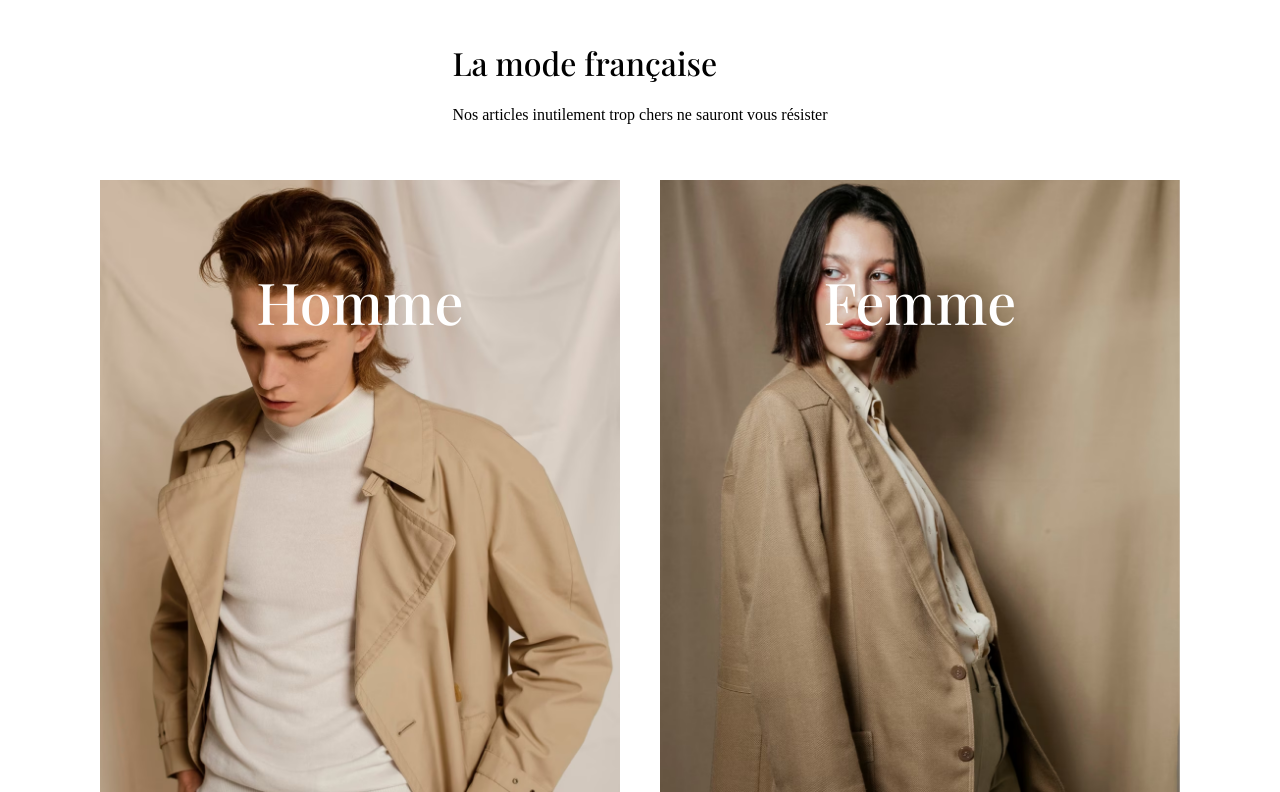
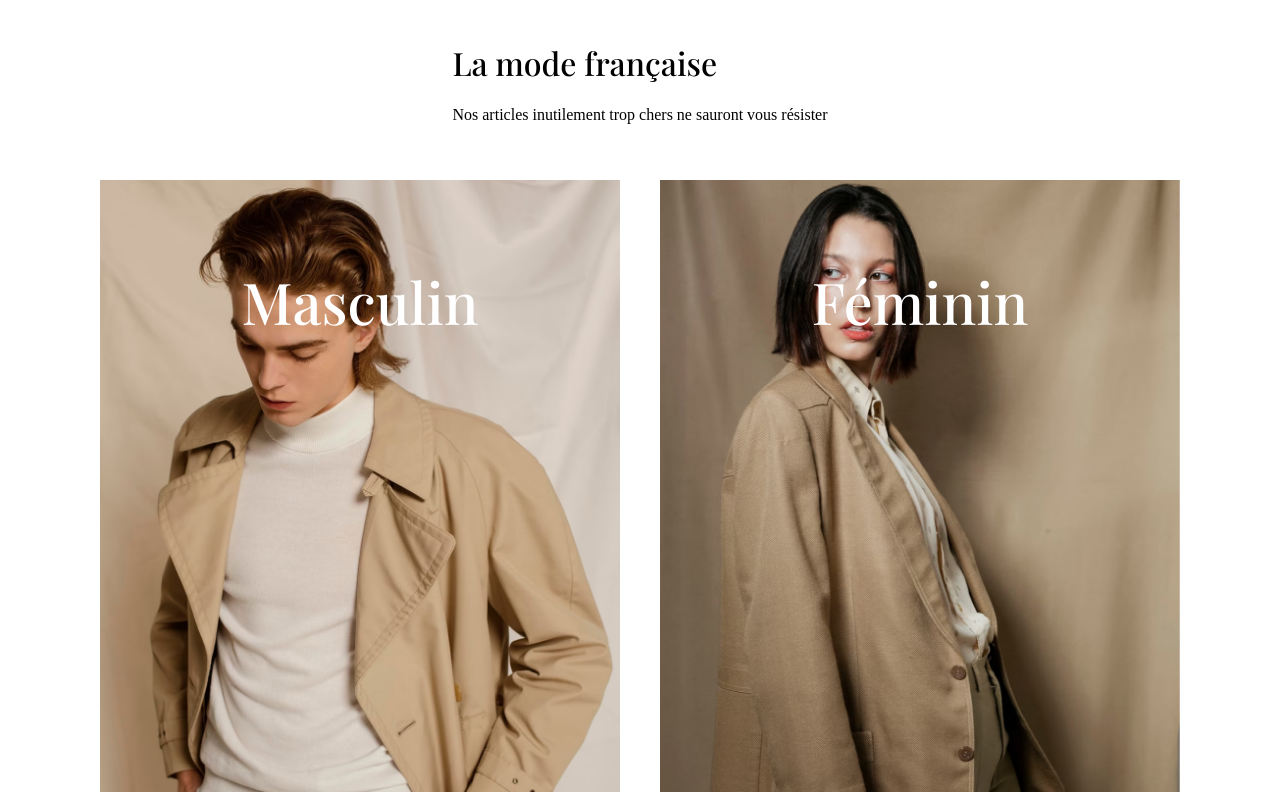
Before and after one commit to NoeLaurencot/SAE_Ecommerce, a Flask app: page / in a window 1280 px wide. Shown: the part 800-1592 px from the top of the page. Run offline with Flask 3, Linux system fonts and the light colour scheme.

Commit message:
edit nom collection

```diff
--- a/templates/home.html
+++ b/templates/home.html
@@ -22,7 +22,7 @@
                 <div class="collection-overlay">
                     <div class="collection-info">
                         <div class="collection-title">
-                            <h2>Homme</h2>
+                            <h2>Masculin</h2>
                         </div>
                         <div class="collection-desc">
                             <p>Lorem ipsum dolor sit amet, consectetur adipiscing elit. Nulla vestibulum orci magna, vel
@@ -38,7 +38,7 @@
                 <div class="collection-overlay">
                     <div class="collection-info">
                         <div class="collection-title">
-                            <h2>Femme</h2>
+                            <h2>Féminin</h2>
                         </div>
                         <div class="collection-desc">
                             <p>Lorem ipsum dolor sit amet, consectetur adipiscing elit. Nulla vestibulum orci magna, vel
```
